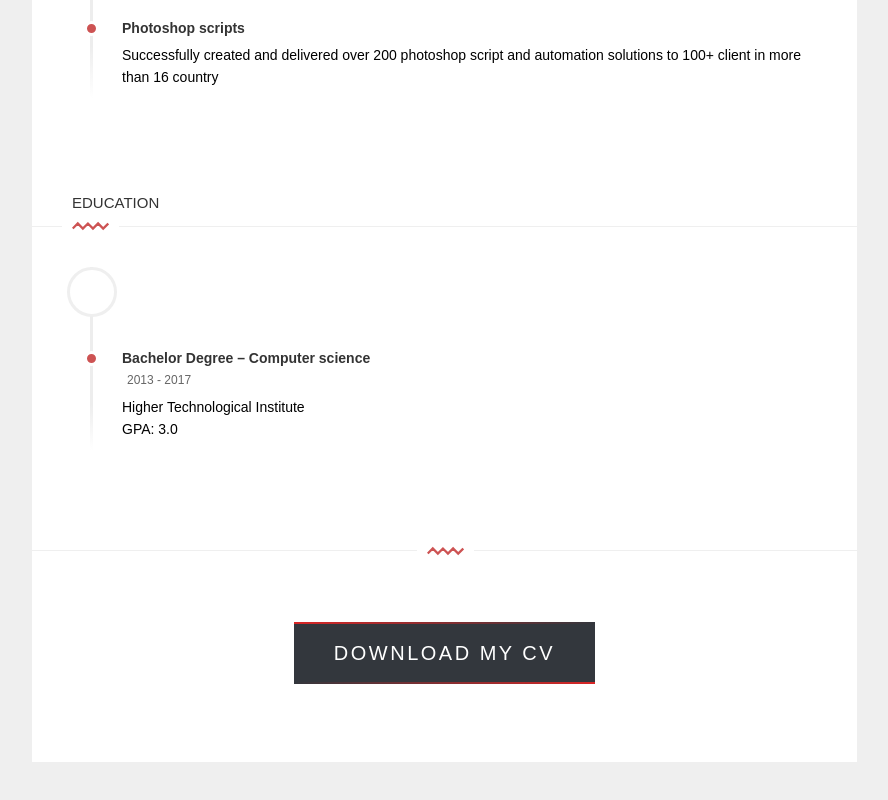
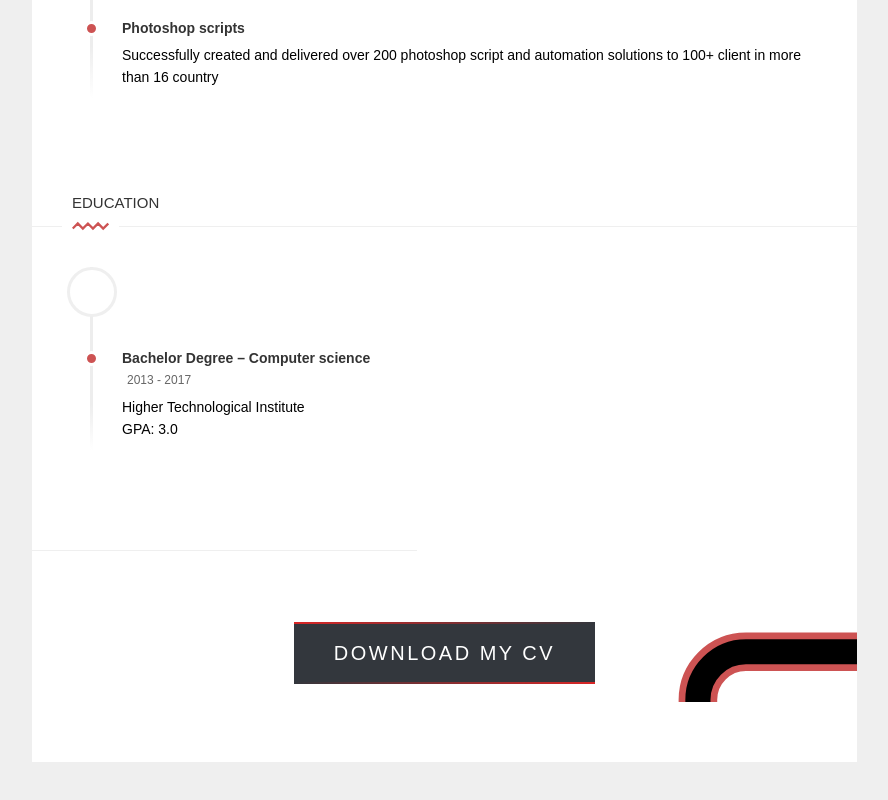
Before and after one commit to xEyad/cv, an Angular app: page / in a window 1280 px wide. Shown: the part 3225-4025 px from the top of the page, without its empty margins (338-1226 px from the left). Built offline with nearby package versions, Linux system fonts and the light colour scheme.

Commit message:
new qpr images

```diff
--- a/src/app/about/about.component.html
+++ b/src/app/about/about.component.html
@@ -314,22 +314,30 @@
     <div class="button margTop ofsInTop tCenter">
       <div class="divider">
         <div class="zigzag large clearfix" data-svg-drawing="yes">
-          <svg
-            xml:space="preserve"
-            viewBox="0 0 69.172 14.975"
-            width="37"
-            height="28"
-            y="0px"
-            x="0px"
-            xmlns:xlink="http://www.w3.org/1999/xlink"
-            xmlns="http://www.w3.org/2000/svg"
-            version="1.1"
-          >
-            <path
-              d="M1.357,12.26 10.807,2.81 20.328,12.332
-29.781,2.879 39.223,12.321 48.754,2.79 58.286,12.321 67.815,2.793 "
-              style="stroke-dasharray: 93.9851, 93.9851; stroke-dashoffset: 0"
-            ></path>
+          <svg fill="#000000" height="800px" width="800px" version="1.1" id="Layer_1" xmlns="http://www.w3.org/2000/svg" xmlns:xlink="http://www.w3.org/1999/xlink"
+            viewBox="0 0 512 512" xml:space="preserve">
+          <g>
+            <g>
+              <path d="M476.294,126.453H348.813v-22.251c0-22.589-18.378-40.967-40.967-40.967H204.154c-22.589,0-40.967,18.378-40.967,40.967
+                v22.251H35.706C16.018,126.453,0,142.471,0,162.158v250.9c0,19.689,16.018,35.706,35.706,35.706h440.587
+                c19.689,0,35.706-16.018,35.706-35.706v-250.9C512,142.471,495.982,126.453,476.294,126.453z M183.586,104.202
+                c0-11.342,9.227-20.569,20.569-20.569h103.691c11.341,0,20.569,9.227,20.569,20.569v22.251H183.586V104.202z M491.602,413.059
+                c0,8.441-6.867,15.308-15.308,15.308H35.706c-8.441,0-15.308-6.866-15.308-15.308V216.248L176.992,292.2
+                c3.174,19.356,20.012,34.174,40.251,34.174h77.514c20.239,0,37.077-14.818,40.251-34.174l97.809-47.442
+                c5.068-2.458,7.183-8.559,4.725-13.627c-2.457-5.069-8.558-7.185-13.627-4.725l-91.205,44.238
+                c-5.974-15.128-20.729-25.863-37.953-25.863h-77.514c-17.224,0-31.98,10.736-37.953,25.863L20.398,193.577v-31.419
+                c0-8.44,6.867-15.307,15.308-15.307h440.587c8.44,0,15.308,6.866,15.308,15.307V413.059z M196.845,285.578
+                c0-11.248,9.151-20.398,20.398-20.398h77.514c11.248,0,20.398,9.151,20.398,20.398s-9.151,20.398-20.398,20.398h-77.514
+                C205.995,305.976,196.845,296.825,196.845,285.578z"/>
+            </g>
+          </g>
+          <g>
+            <g>
+              <path d="M477.458,211.773c-2.457-5.07-8.559-7.183-13.627-4.727l-6.258,3.035c-5.069,2.458-7.184,8.56-4.727,13.627
+                c1.763,3.635,5.399,5.751,9.184,5.751c1.493,0,3.01-0.328,4.443-1.024l6.258-3.035C477.8,222.942,479.915,216.84,477.458,211.773z
+                "/>
+            </g>
+          </g>
           </svg>
         </div>
       </div>
--- a/src/app/portfolio/portfolio.component.ts
+++ b/src/app/portfolio/portfolio.component.ts
@@ -53,7 +53,7 @@ export class PortfolioComponent implements OnInit {
       name:"QPR",
       image:"assets/qpr.webp",
       platform:"Web",
-      link:""
+      link:"https://drive.google.com/drive/folders/1EUOEnbCVhPD1bCyXjoMHCZxw02HtOfpb?usp=share_link"
     },
     {
       name:"Egyptian Veterinarians Syndicate",
```
Also changed, not shown: 1 other file (tests, documents, lock files or other folders).
